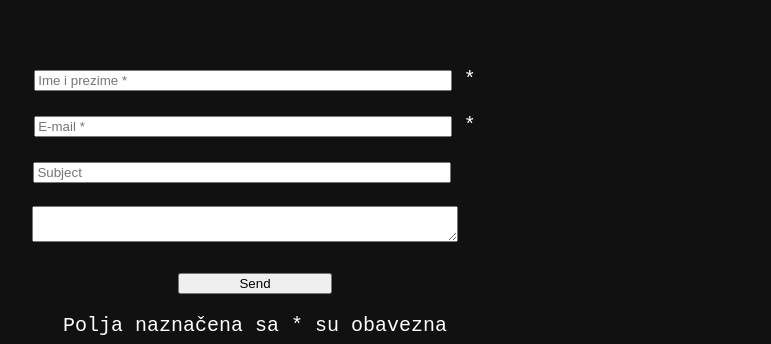
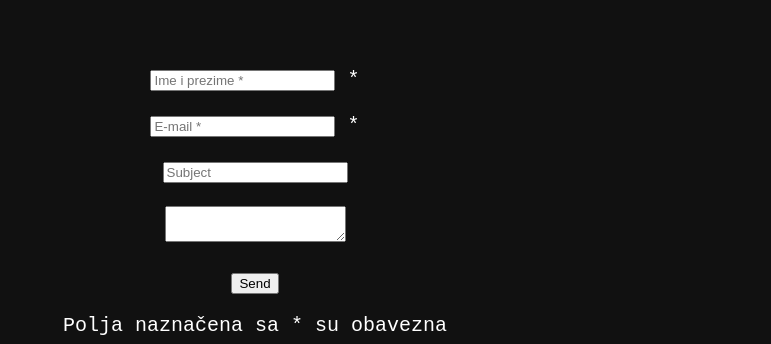
Before and after one commit to ahs-team/ahs-team.github.io, a plain HTML site: page index.html in a window 1280 px wide. Shown: the part 1457-1801 px from the top of the page, without its empty margins (385-1156 px from the left). Drawn offline with Linux system fonts and the light colour scheme.

Commit message:
Update index.html

```diff
--- a/index.html
+++ b/index.html
@@ -103,11 +103,11 @@
             </div>
             <div id='form'>
                     <form action="https://formspree.io/maywqbrr" method="POST"><br><br>
-                        <input id="in1" style="width: 40%;" type="text" name="name" placeholder="Ime i prezime *"> *<br><br>
-                        <input id="in2" style="width: 40%;" type="email" name="_replyto" placeholder="E-mail *"> *<br><br>
-                        <input id="in3" style="width: 40%; margin-left:-2.5%;" type="text" name="subject" placeholder="Subject ">  <br><br>
-                        <textarea id="in4" style="width: 41%; margin-left:-2%;" name="message" placeholder="Poruka...">  </textarea><br><br>
-                        <input id="in5" style='width: 15%;' type="submit" value="Send">
+                        <input id="in1" type="text" name="name" placeholder="Ime i prezime *"> *<br><br>
+                        <input id="in2" type="email" name="_replyto" placeholder="E-mail *"> *<br><br>
+                        <input id="in3" type="text" name="subject" placeholder="Subject ">  <br><br>
+                        <textarea id="in4" name="message" placeholder="Poruka...">  </textarea><br><br>
+                        <input id="in5" type="submit" value="Send">
                     </form>
                     <p style="text-align: center; ">Polja naznačena sa * su obavezna</p>
             </div>
```
